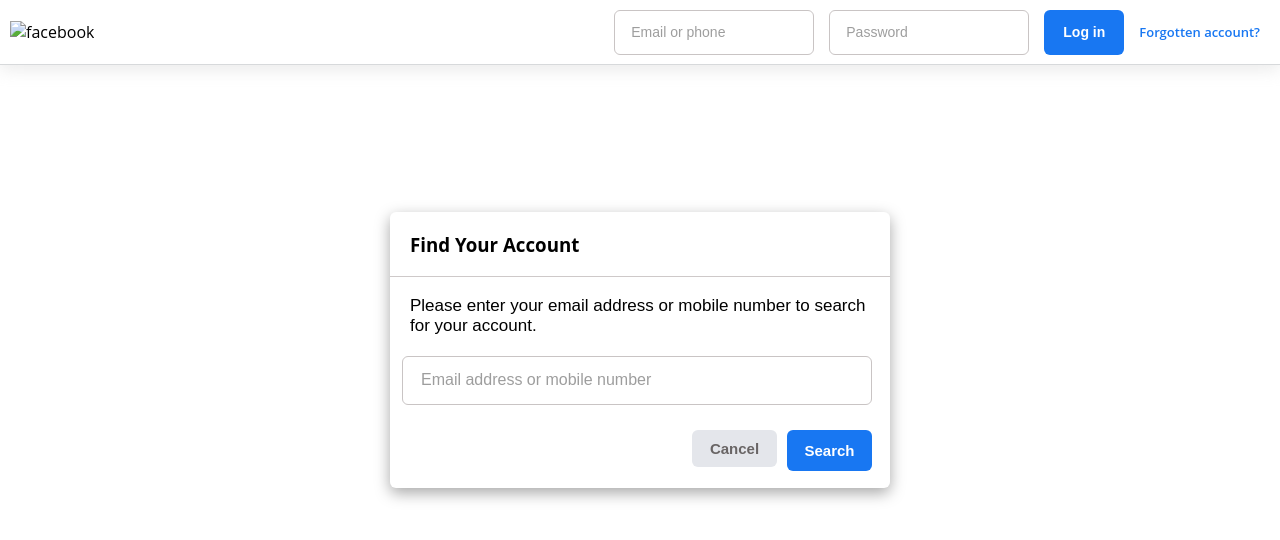
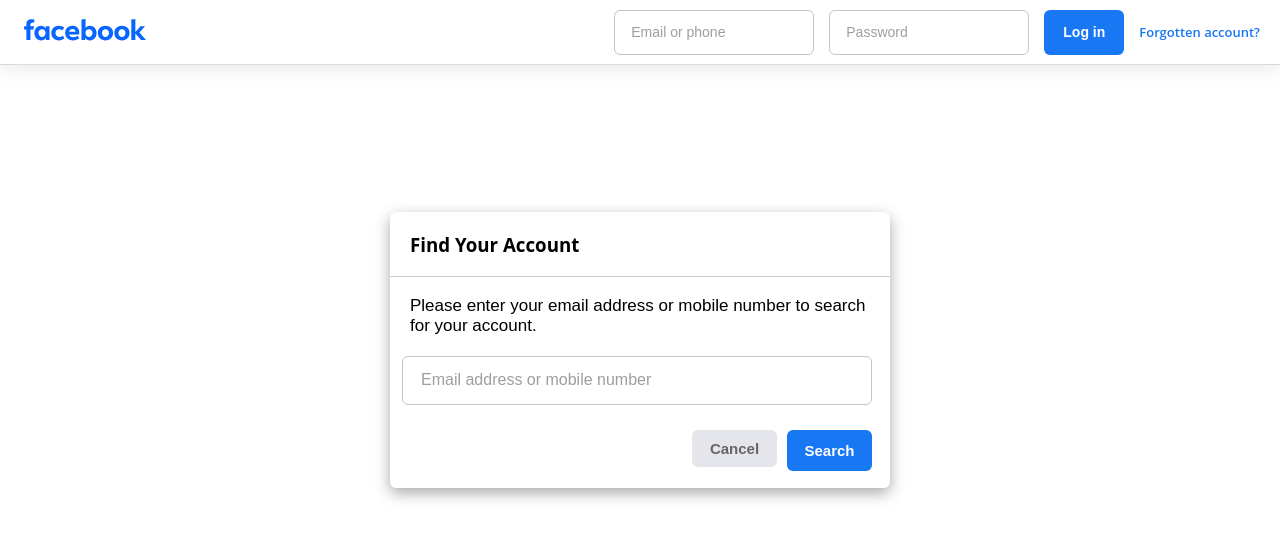
Before and after one commit to D-CodeDynasty/Login-page, a plain HTML site: page forget.html in a window 1280 px wide. Drawn offline with Linux system fonts and the light colour scheme; the site is published under a folder, as on GitHub Pages, so addresses that start at the root find nothing.

Commit message:
logo change

```diff
--- a/forget.html
+++ b/forget.html
@@ -12,7 +12,7 @@
 <body>
     <div class="navbar">
         <div class="image">
-            <img src="/facebook-logo/facebook.svg" alt="facebook">
+            <img src="facebook-logo/facebook.svg" alt="facebook">
         </div>
         <div class="login2">
             <input id="first" type="text" placeholder="Email or phone" required>
```
